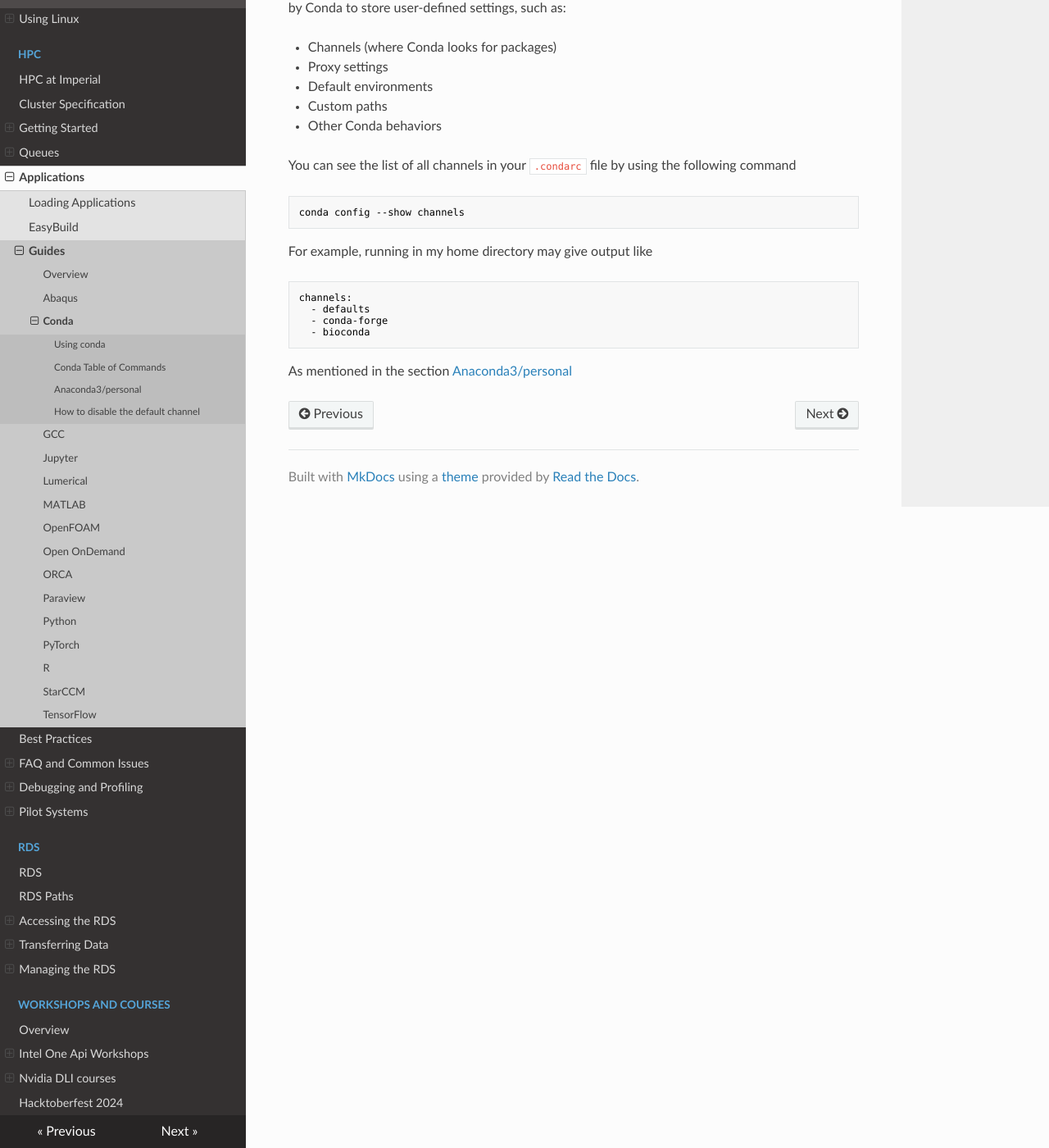
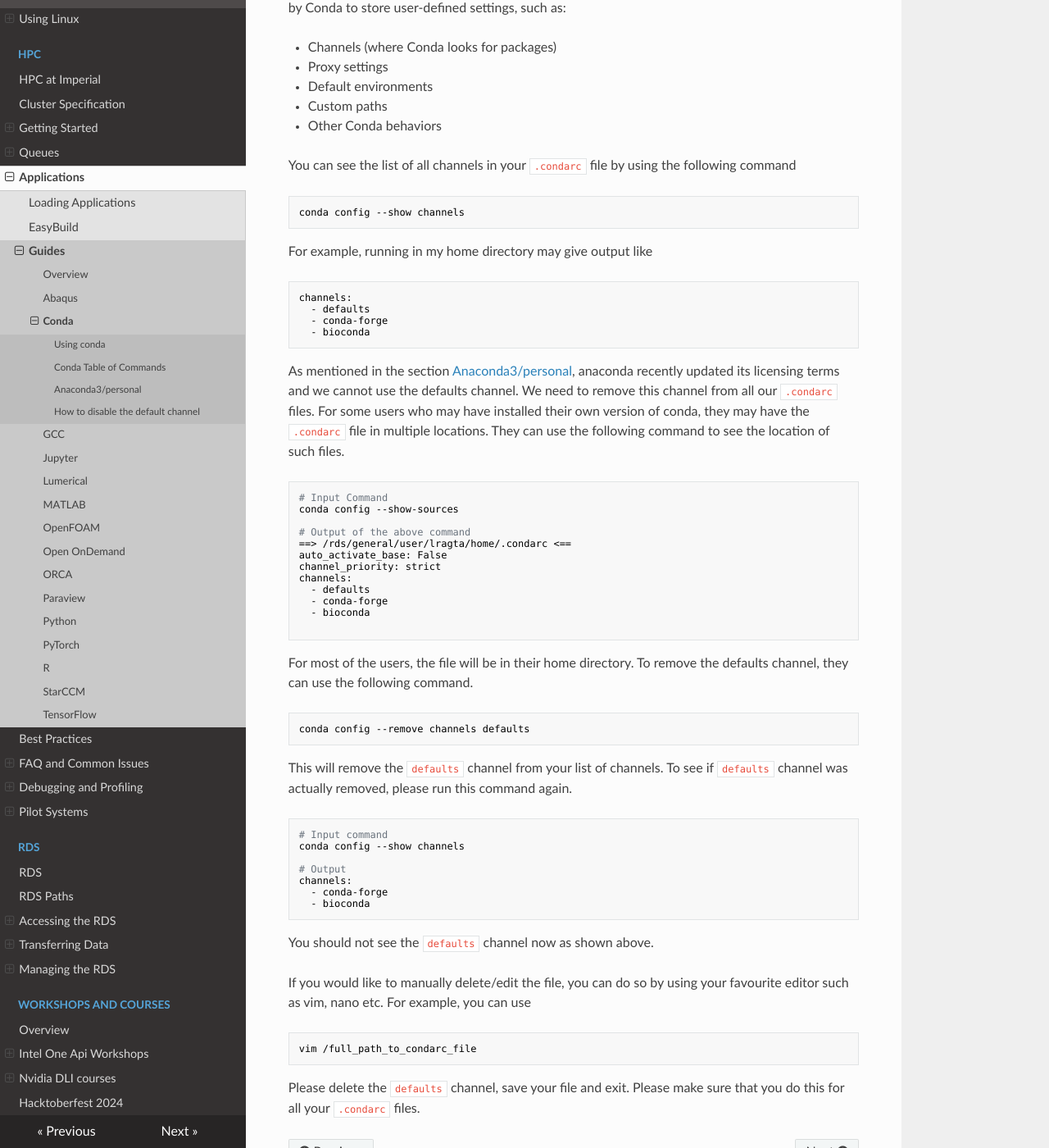
Before and after one commit to ImperialCollegeLondon/icl-rcs-user-guide, an MkDocs documentation site: the page built from docs/hpc/applications/guides/conda.md, in a window 1280 px wide and 1400 px high, scrolled down 2253 px. Shown: the whole window at 82% size. Built offline with MkDocs 1.6.1, drawn with Linux system fonts in a browser that asks for light colours; nearby versions of some CDN libraries.

Commit message:
Added details on how to remove conda defaults channel

````diff
--- a/docs/hpc/applications/guides/conda.md
+++ b/docs/hpc/applications/guides/conda.md
@@ -83,4 +83,47 @@ channels:
   - bioconda
 ```
 
-As mentioned in the section [Anaconda3/personal](#anaconda3-personal)
+As mentioned in the section [Anaconda3/personal](#anaconda3personal), anaconda recently updated its licensing terms and we cannot use the defaults channel. We need to remove this channel from all our `.condarc` files. For some users who may have installed their own version of conda, they may have the `.condarc` file in multiple locations. They can use the following command to see the location of such files.
+
+```bash
+# Input Command
+conda config --show-sources
+
+# Output of the above command
+==> /rds/general/user/lragta/home/.condarc <==
+auto_activate_base: False
+channel_priority: strict
+channels:
+  - defaults
+  - conda-forge
+  - bioconda
+
+```
+
+For most of the users, the file will be in their home directory. To remove the defaults channel, they can use the following command.
+
+```bash
+conda config --remove channels defaults
+```
+
+This will remove the `defaults` channel from your list of channels. To see if `defaults` channel was actually removed, please run this command again.
+
+```bash
+# Input command
+conda config --show channels
+
+# Output
+channels:
+  - conda-forge
+  - bioconda
+```
+
+You should not see the `defaults` channel now as shown above.
+
+If you would like to manually delete/edit the file, you can do so by using your favourite editor such as vim, nano etc. For example, you can use
+
+```bash
+vim /full_path_to_condarc_file
+```
+
+Please delete the `defaults` channel, save your file and exit. Please make sure that you do this for all your `.condarc` files.
````
